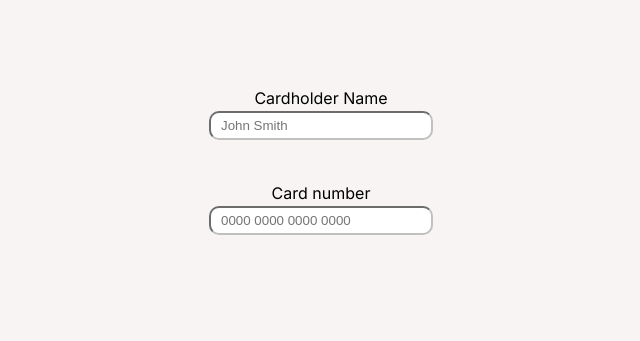
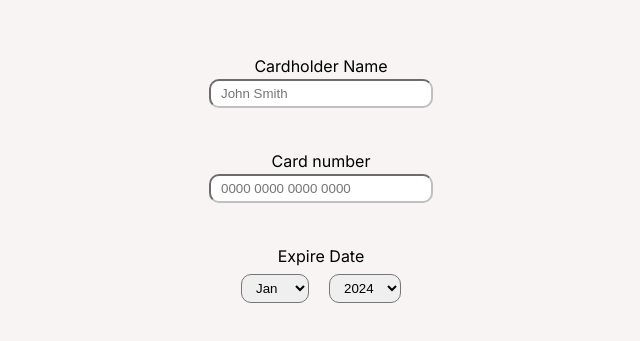
Before and after one commit to martastarnawska/card-validator, a React (Create React App) app: page / in a window 1280 px wide. Shown: the part 225-566 px from the top of the page, without its empty margins (319-959 px from the left). Built offline with nearby package versions, Linux system fonts and the light colour scheme.

Commit message:
create Expire Date component

```diff
--- a/src/App.scss
+++ b/src/App.scss
@@ -35,3 +35,14 @@
     }
   }
 }
+
+.Select {
+  padding: 5px 10px;
+  border-radius: 10px;
+  margin: 10px;
+
+  &__wrapper {
+    display: flex;
+    justify-content: center;
+  }
+}
--- a/src/CreditCardForm.tsx
+++ b/src/CreditCardForm.tsx
@@ -1,5 +1,6 @@
 import CardNumberInput from "./CardNumberInput"
 import CardholderNameInput from "./CardholderNameInput"
+import ExpirationDate from "./ExpirationDate"
 
 const CreditCardForm = () => {
 
@@ -7,6 +8,7 @@ const CreditCardForm = () => {
     <form className="Form">
       <CardholderNameInput />
       <CardNumberInput />
+      <ExpirationDate />
     </form>
   )
 }
--- /dev/null
+++ b/src/ExpirationDate.tsx
@@ -0,0 +1,63 @@
+import { useState, ChangeEvent } from "react";
+
+const months = ["Jan", "Feb", "Mar", "Apr", "May", "Jun", "Jul","Aug", "Sep", "Oct", "Nov", "Dec"];
+
+const createArrayOfYears = () => {
+  const min = new Date().getFullYear()
+  const max = min + 15
+  const years = []
+
+  for (let i = min; i <= max; i++) {
+    years.push(i)
+  }
+
+  return years
+}
+
+const years = createArrayOfYears()
+
+const ExpirationDate = () => {
+  const [selectedMonth, setSelectedMonth] = useState(months[0])
+  const [selectedYear, setSelectedYear] = useState(years[0].toString())
+
+  const handleMonthChange = (e: ChangeEvent<HTMLSelectElement>) => setSelectedMonth(e.target.value)
+  const handleYearChange = (e: ChangeEvent<HTMLSelectElement>) => setSelectedYear(e.target.value)
+
+  return (
+    <div >
+      <fieldset className="Select__wrapper">
+        <legend className="Select__legend">Expire Date</legend>
+        <select
+          className="Select"
+          value={selectedMonth}
+          onChange={handleMonthChange}
+        >
+          {months.map(month =>
+            <option
+              key={month}
+              value={month}
+            >
+              {month}
+            </option>
+          )}
+        </select>
+        <select
+          className="Select"
+          onChange={handleYearChange}
+          value={selectedYear}
+        >
+          {years.map(year => (
+            <option
+              key={year}
+              value={year.toString()}
+          >
+            {year}
+          </option>
+          ))}
+        </select>
+      </fieldset>
+    </div>
+  )
+}
+
+export default ExpirationDate
```
